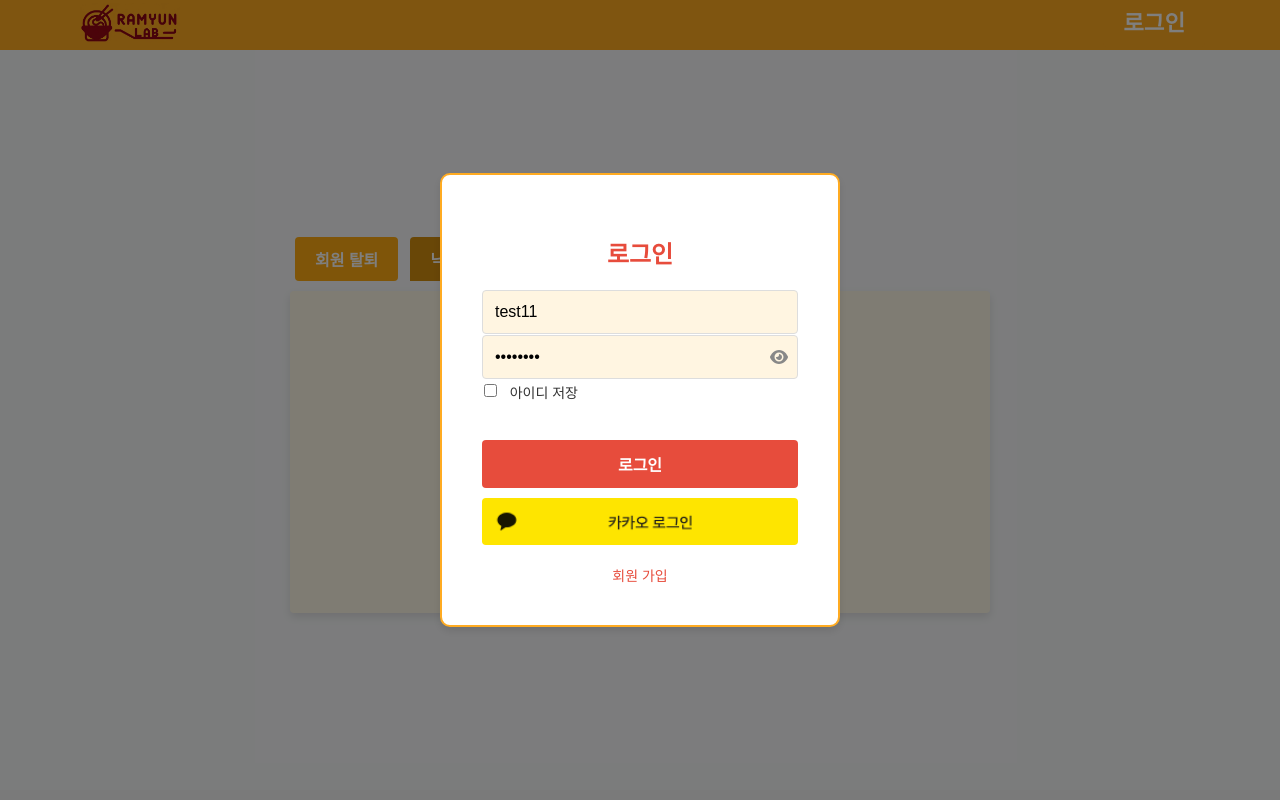
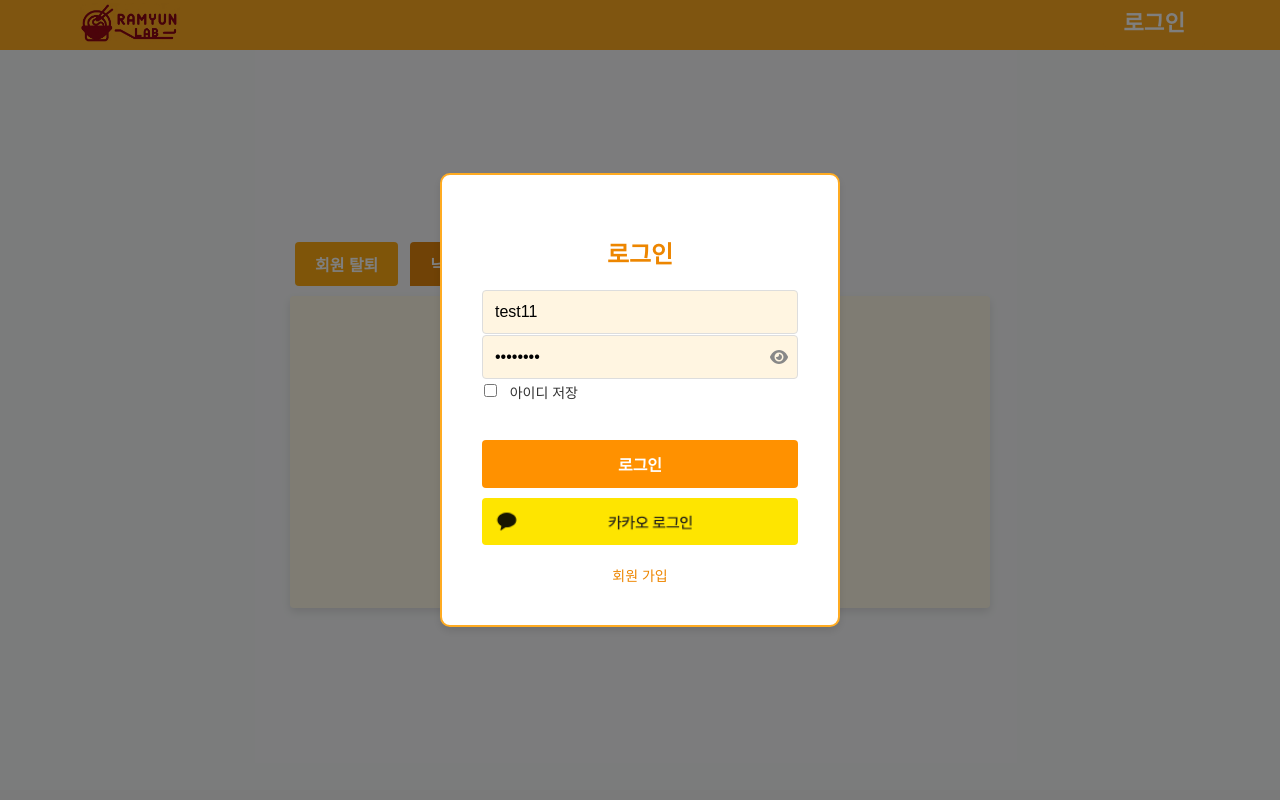
Before and after one commit to RamyunLab/ramyunlab-fe, a React (Create React App) app: page /account in a window 1280 px wide. Both pictures are taken after a click on the button "로그인". Shown: the top 800 px of the page. Built offline with nearby package versions, Linux system fonts and the light colour scheme; no server answers; a web font is replaced by a local one.

Commit message:
design : [FE] 로그인, 마이페이지 css 수정

```diff
--- a/src/components/AccountModal/AccountPage.module.scss
+++ b/src/components/AccountModal/AccountPage.module.scss
@@ -61,7 +61,7 @@
     transition: background-color 0.3s ease;
 
     &.active {
-        background-color: #d38e0f;
+        background-color: #e1850c;
         border-radius: 4px 4px 0 0;
     }
 
@@ -134,7 +134,7 @@
     position: relative;
     right: 25px;
     top: 50%;
-    margin-top: -23px;
+    margin-top: -20px;
     transform: translateY(-50%);
     cursor: pointer;
     // color: #007bff;
@@ -144,19 +144,19 @@
 .checkNicknameBtn {
     padding: 10px;
     border: none;
-    background-color: #e74c3c;
+    background-color: #ff9100;
     color: white;
     cursor: pointer;
-    margin-top: -2px;
+    margin-top: 0px;
     position: relative;
     border-radius: 4px;
     transition: background-color 0.3s ease;
-    width: 70px;
+    width: 60px;
     margin-left: 10px;
     margin-right: 20px !important;
     font-size: 13px;
     &:hover {
-        background-color: #c0392b;
+        background-color: #ed8600;
     }
 }
 
@@ -207,7 +207,13 @@
 // }
 
 .checkPasswordBtn {
-    margin-left: -10px;
-    margin-top: 0;
-    align-self: flex-start;
+    margin-left: -13px;
+    margin-bottom: -1px;
+    // align-self: flex-start;
 }
+
+.checkNicknameBtn {
+    margin-left: 5px;
+    margin-bottom: -1px;
+    // align-self: flex-start;
+}
--- a/src/components/Auth/Modal.scss
+++ b/src/components/Auth/Modal.scss
@@ -27,7 +27,7 @@
 .modal-content h2 {
     margin-bottom: 20px;
     font-size: 24px;
-    color: #e74c3c;
+    color: #ed8600;
 }
 
 .modal-content input {
@@ -83,7 +83,7 @@
 .modal-content .checkIdBtn,
 .modal-content .checkNicknameBtn {
     padding: 10px 0;
-    background-color: #e74c3c;
+    background-color: #ff9100;
     color: white;
     border: none;
     border-radius: 4px;
@@ -91,13 +91,14 @@
     font-size: 12px;
     transition: background-color 0.3s;
     width: 60px;
-    height: 42px;
+    height: 44px;
     margin-top: 10px;
+    margin-left: 3px;
 }
 
 .modal-content .checkIdBtn:hover,
 .modal-content .checkNicknameBtn:hover {
-    background-color: #c0392b;
+    background-color: #ed8600;
 }
 
 .modal-content .confirm-password {
@@ -122,19 +123,23 @@
 }
 .modal-content .error-message {
     font-size: 12px;
-
     margin-bottom: 10px;
     text-align: left;
     margin-left: 14px;
 }
 
+.userid .useridInput {
+    margin-bottom: 15px;
+}
+
 .modal-content .error-message.valid {
+    // margin-top: 15px;
     color: green;
 }
 
 .modal-content .error-message.invalid {
     color: red;
-    margin-top: 15px;
+    // margin-top: 15px;
 }
 
 .modal-content button {
@@ -142,7 +147,7 @@
     width: calc(100% - 20px);
     margin: 38px auto 10px; // 위쪽에 여유 공간 추가
     padding: 12px;
-    background-color: #e74c3c;
+    background-color: #ff9100;
     color: white;
     border: none;
     border-radius: 4px;
@@ -152,7 +157,7 @@
 }
 
 .modal-content button:hover {
-    background-color: #c0392b;
+    background-color: #ed8600;
 }
 
 .modal-content .remember-me {
@@ -221,7 +226,7 @@
 
 .modal-content .links a,
 .modal-content .links span {
-    color: #e74c3c;
+    color: #ed8600;
     text-decoration: none;
     font-size: 14px;
     cursor: pointer;
@@ -230,7 +235,7 @@
 
 .modal-content .links a:hover,
 .modal-content .links span:hover {
-    color: #c0392b;
+    color: #ed8600;
 }
 .modal-content .kakao {
     display: block;
```
